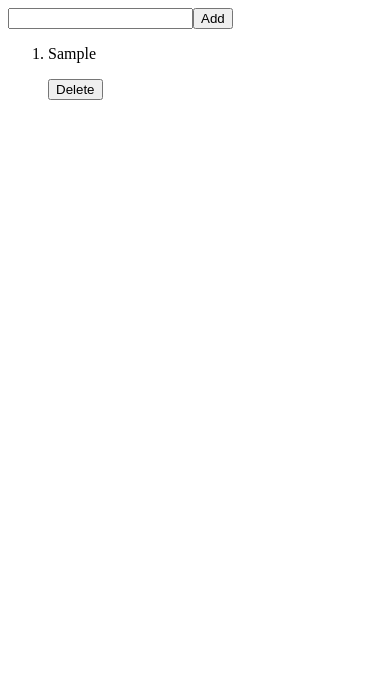
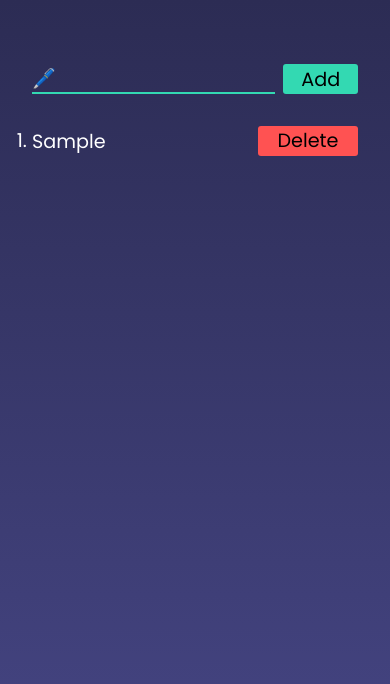
Before and after one commit to ajarek/ptojekt-class-todo, a plain HTML site: page index.html in a window 390 px wide. Both pictures are taken after typing "Sample" into the empty fields and a click on the button "Add". Drawn offline with Linux system fonts and the light colour scheme.

Commit message:
add css ,focus. responsive

```diff
--- a/Form.js
+++ b/Form.js
@@ -8,7 +8,7 @@ class Form   {
     const Form = document.createElement("form")
     Form.classList.add("form")
 
-    const input = new Input(this.value,(value) => this.value = value)
+    const input = new Input(this.value,(value) => this.value = value, "🖊️")
 
     const button = new Button("Add")
 
--- a/Input.js
+++ b/Input.js
@@ -1,12 +1,17 @@
 class Input{
-    constructor(text, onChange) {
+    constructor(text, onChange,placeholder) {
         this.text = text
         this.onChange = onChange
+        this.placeholder = placeholder
     }
 
     render(){
         const Input = document.createElement('input')
         Input.classList.add('input')
+        Input.setAttribute('placeholder', this.placeholder)
+        setTimeout(function () {
+            Input.focus();
+          }, 0);
         Input.addEventListener('input', (e) =>
          this.onChange(e.target.value)
         )
--- a/ToDo.js
+++ b/ToDo.js
@@ -1,15 +1,17 @@
-class ToDo {
-  constructor(arr) {
-    this.arr = arr;
-
+class MyTodo{
+constructor(arr){
+    this.arr=arr||[]
+    this.loadTasks()
 }
 
-  render(arr){
-     const text=document.querySelector('.text')
-        text.innerHTML=''
+loadTasks(){
+    const todosList=document.querySelector('.todos-list')
+    todosList.innerHTML=''
     const ol=document.createElement('ol')
-   arr.forEach((element,index) => {
+    ol.classList.add('ol')
+this.arr.forEach((element,index) => {
    const li = document.createElement('li');
+   li.classList.add('li')
    const p = document.createElement('p');
    p.classList.add('p')
    p.innerText=element
@@ -17,25 +19,31 @@ class ToDo {
        p.classList.toggle('through')
      })
      const button=new Button('Delete',this.onClick=()=>{
-                arr.splice(index,1)
-                this.render(arr)
+            this.arr.splice(index,1)
+            this.loadTasks()
         })
      li.append(p, button.render(li,this.onClick))
      ol.appendChild(li)
-      text.appendChild(ol)
+  todosList.appendChild(ol)
 })
+}
+
+addTasks(task){
+    if(task){
+    this.arr=this.arr.concat(task)
+    this.loadTasks()
+    this.render()
     }
 }
 
-newTodo = new ToDo(this.arr);
 
+render(){
+const container=document.querySelector('.todo-input')
+container.innerHTML=''
+const form = new Form("", (task) => {this.addTasks(task)})
+container.appendChild(form.render());
+this.loadTasks()
 
-let toDos = [];
-form = new Form("todo",onSubmit = (task) => {
-toDos=toDos.concat(task)
-document.querySelector('input').value=''
-newTodo.render(toDos)
 }
-)
 
-document.querySelector(".todo").appendChild(form.render());
+}
--- a/index.html
+++ b/index.html
@@ -1,32 +1,25 @@
 <!DOCTYPE html>
 <html lang="en">
+  <head>
+    <meta charset="UTF-8" />
+    <meta name="viewport" content="width=device-width, initial-scale=1.0" />
+    <link rel="stylesheet" href="style.css" />
+    <title>projekt To-Do List metod class object</title>
+  </head>
 
-<head>
-    <meta charset="UTF-8">
-    <meta
-        name="viewport"
-        content="width=device-width, initial-scale=1.0"
-    >
-    <link rel="stylesheet" href="style.css">
-    <title>projekt To-Do List metod class object</title>
-</head>
-
-<body>
-
-    <div class="todo"></div>
-    <div class="text"></div>
-
-
+  <body>
+   <main class="main">
+    <div class="todo-input"></div>
+    <div class="todos-list"></div>
+  </main>
     <script src="./Button.js"></script>
     <script src="./Input.js"></script>
     <script src="./Form.js"></script>
     <script src="./ToDo.js"></script>
 
     <script>
-
-
+      const todo = new MyTodo();
+      todo.render();
     </script>
-
-</body>
-
+  </body>
 </html>
--- a/style.css
+++ b/style.css
@@ -1,3 +1,131 @@
+@import url('https://fonts.googleapis.com/css2?family=Poppins&display=swap');
+*{
+    margin: 0;
+    padding: 0;
+    box-sizing: border-box;
+    font-family: 'Poppins', sans-serif;
+}
+body{
+  background:linear-gradient(#2c2c54 ,#474787)  ;
+  color: #fff;
+}
+.main{
+  margin: auto;
+  width:100%;
+  max-width: 900px;
+ min-height:100vh;
+  display:flex;
+  flex-direction:column;
+  justify-content:flex-start;
+  align-items:center;
+  background:transparent ;
+  padding: 4rem;
+}
+.todo-input{
+  width: 100%;
+  border: none;
+  background: transparent;
+  color: #fff;
+  font-size: 1.2rem;
+  margin: 2rem 0;
+}
 .through{
   text-decoration: line-through;
+  text-decoration-color: red;
+  text-decoration-thickness: 3px;
 }
+.form{
+  width: 100%;
+  display: flex;
+
+}
+.input{
+  width: 100%;
+  height: 30px;
+  font-size: 1.2rem;
+  border: none;
+  border-bottom: 2px solid #33d9b2;
+  background: transparent;
+  outline: none;
+  color: #fff;
+}
+.button{
+  font-size: 1.2rem;
+  height: 30px;
+  width: 100px;
+  margin-left: 0.5rem;
+  background: #33d9b2;
+  cursor: pointer;
+  border: none;
+  border-radius: 3px;
+  transition: background 0.3s ease-in-out;
+}
+.button:hover{
+  background: #218c74;
+}
+.todos-list{
+  width: 100%;
+  display: flex;
+  align-items: flex-start;
+  justify-content: flex-start;
+
+}
+ .ol{
+  width: 100%;
+
+}
+.li{
+ width: 100%;
+ font-size: 1.5rem;
+ position: relative;
+ cursor: pointer;
+ margin-bottom: 1rem;
+}
+.p{
+  position: absolute;
+  left: 0;
+  top: 50%;
+  transform: translateY(-50%);
+  cursor: pointer;
+  text-transform: capitalize;
+}
+.ol .li .button{
+  position: absolute;
+  right: 0;
+  top: 50%;
+  transform: translateY(-50%);
+  background:#ff5252 ;
+
+}
+.ol .li .button:hover{
+ background: #b33939 ;
+}
+@media screen and (max-width: 900px){
+  .main{
+    padding: 2rem;
+  }
+ .p{
+  font-size: 1.2rem;
+ }
+ .li{
+  font-size: 1.2rem;
+ }
+ .through{
+
+  text-decoration-thickness: 2px;
+}
+
+}
+@media screen and (max-width: 360px){
+  .main{
+    padding: 2rem;
+  }
+ .p{
+  font-size: 1rem;
+ }
+ .li{
+  font-size: 1rem;
+  margin-bottom: 2rem;
+ }
+
+}
```
Lines whose indentation alone changed are shown as unchanged.
